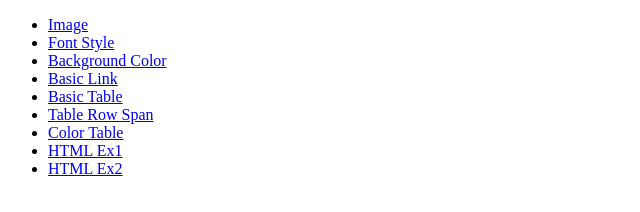
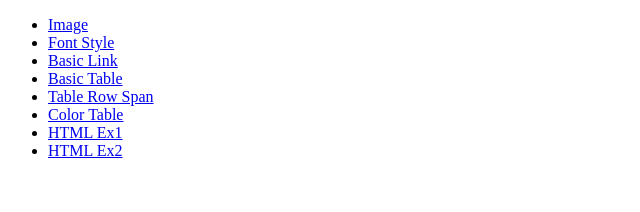
Before and after one commit to chanshukwong/chanshukwong.github.io, a plain HTML site: page 14122022/index.html in a window 1280 px wide. Shown: the whole page, without its empty margins (0-640 px from the left). Drawn offline with Linux system fonts and the light colour scheme.

Commit message:
Add files via upload

```diff
--- a/14122022/index.html
+++ b/14122022/index.html
@@ -8,7 +8,6 @@
 	<ul>
 		<li><a href="cat.html" target="_self">Image</a></li>
 		<li><a href="FontStyle.html" target="_self">Font Style</a></li>
-		<li><a href="bgcolor.html" target="_self">Background Color</a></li>
 		<li><a href="7_basiclink.html" target="_self">Basic Link</a></li>
 		<li><a href="7_basictable.html" target="_self">Basic Table</a></li>
 		<li><a href="7_tablerowspan.html" target="_self">Table Row Span</a></li>
```
